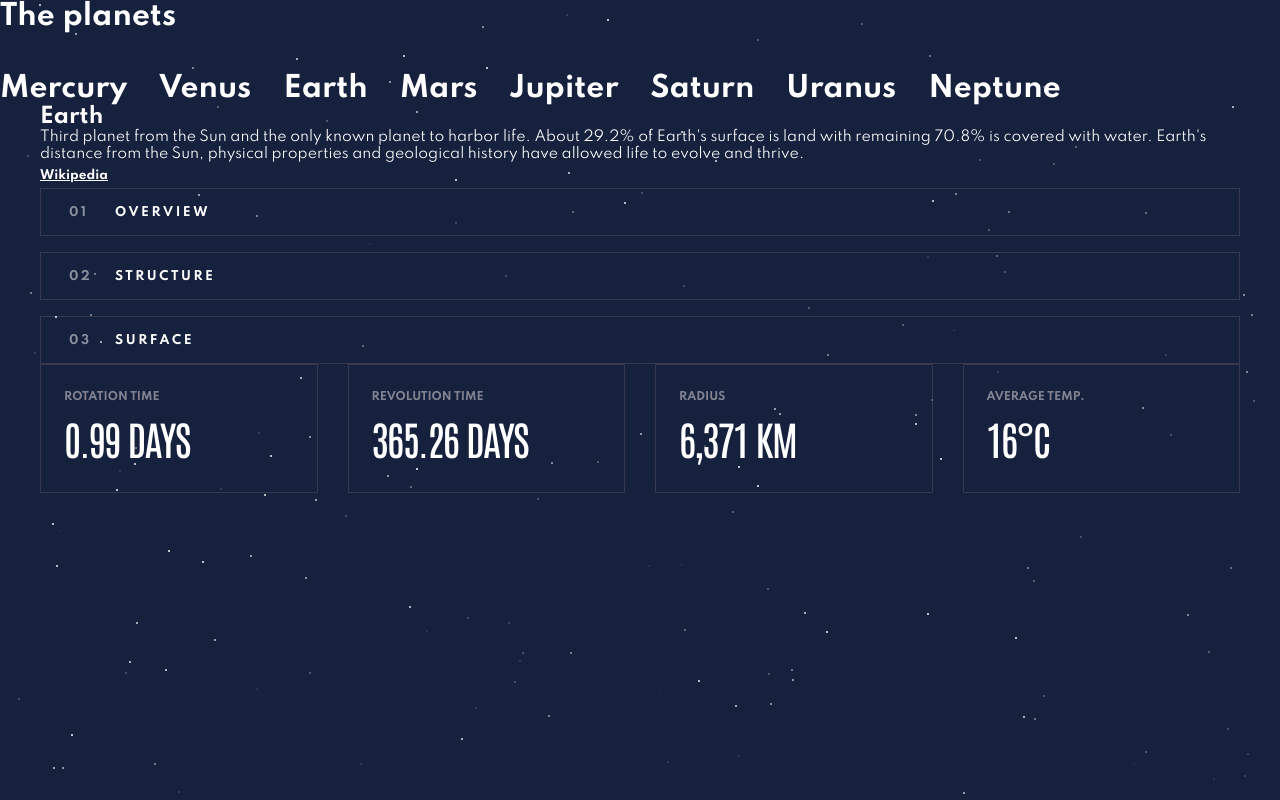
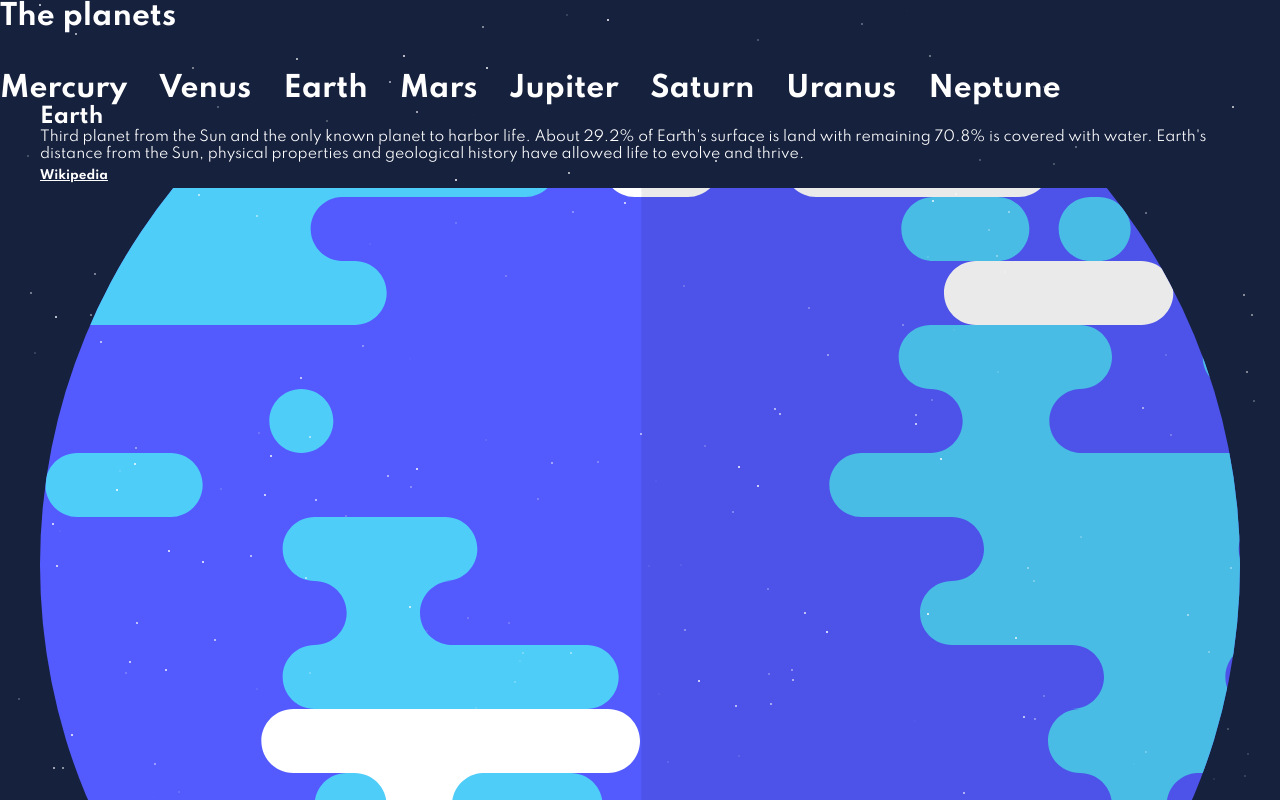
Before and after one commit to Ericawanja/Frontend-Mentor, a React (Create React App) app: page / in a window 1280 px wide. Shown: the top 800 px of the page. Built offline with nearby package versions, Linux system fonts and the light colour scheme.

Commit message:
Illustration component

```diff
--- a/src/Components/PlanetSection/ImageIllustration/Illustration.js
+++ b/src/Components/PlanetSection/ImageIllustration/Illustration.js
@@ -0,0 +1,15 @@
+import { Illustration, Image } from "./IllustrationStyles";
+
+
+
+
+function IllustrationContainer({planetData, isChanging}) {
+  return (
+    <Illustration>
+
+        <Image image={planetData.overview.image}/>
+    </Illustration>
+  )
+}
+
+export default IllustrationContainer;
--- a/src/Components/PlanetSection/ImageIllustration/IllustrationStyles.js
+++ b/src/Components/PlanetSection/ImageIllustration/IllustrationStyles.js
@@ -1,7 +1,6 @@
-import styled, { css } from 'styled-components';
-import { motion } from 'framer-motion';
+import styled, { css } from "styled-components";
 
-export const Illustration = styled(motion.div)`
+export const Illustration = styled.div`
   height: 100vw;
   max-height: 304px;
   padding: 0 24px;
@@ -30,7 +29,7 @@ export const Image = styled.div`
 
   &::before {
     position: absolute;
-        content: '';
+    content: "";
     top: 50%;
     left: 50%;
     width: 110px;
@@ -64,7 +63,7 @@ export const Image = styled.div`
             background-image: url(${props.geo});
           }
         `
-            : ''};
+      : ""};
 
   ${(props) =>
     props.isChanging
--- a/src/Components/PlanetSection/PlanetSection.js
+++ b/src/Components/PlanetSection/PlanetSection.js
@@ -1,3 +1,4 @@
+import IllustrationContainer from "./ImageIllustration/Illustration";
 import InfoContainer from "./Info/Info";
 import IntroContainer from "./Intro/Intro";
 import { Intro } from "./Intro/IntroStyles";
@@ -9,6 +10,7 @@ const PlanetSection = ({ planetData }) => {
     <Section>
       <Container>
         <IntroContainer planetData= {planetData}/>
+        <IllustrationContainer planetData= {planetData}/>
         <TabsContainer planetData={planetData}/>
         <InfoContainer planetData={planetData}/>
       </Container>
```
Lines whose indentation alone changed are shown as unchanged.
